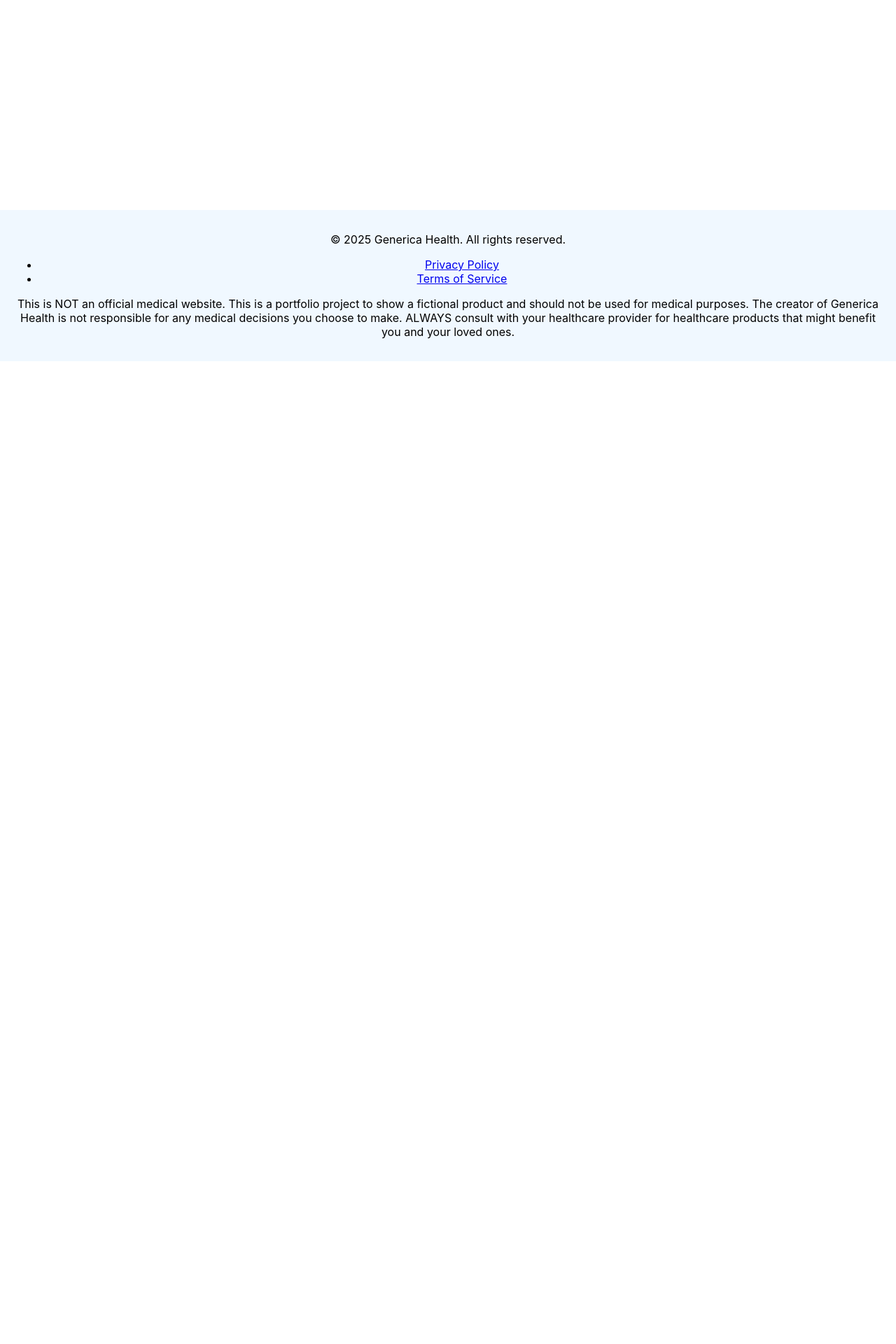
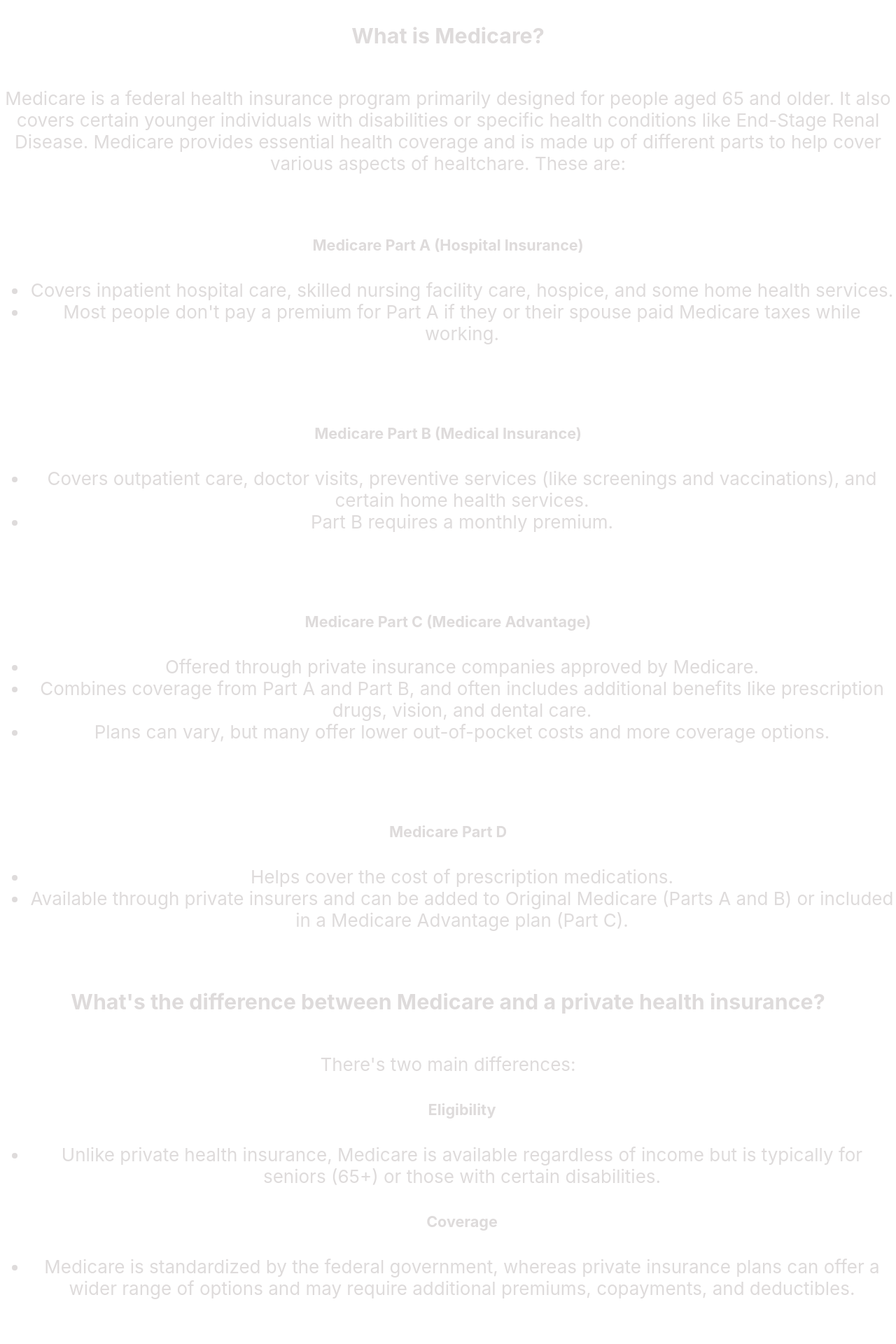
Before and after one commit to RickyFig17/Generica-Health, a React (Create React App) app: page /medicare in a window 1280 px wide. Shown: the part 500-2420 px from the top of the page at 70% size. Before the commit the page ends 1016 px from the top, so only its background shows below. Built offline with nearby package versions, Linux system fonts and the light colour scheme.

Commit message:
adding medicare information

```diff
--- a/src/Medicare.js
+++ b/src/Medicare.js
@@ -6,6 +6,7 @@ function Medicare() {
       <h1>Medicare</h1>
       <SearchForMedicarePlans />
       <SearchBar />
+      <MedicareParagraph />
     </>
   );
 }
@@ -30,4 +31,104 @@ function SearchBar() {
   );
 }
 
+function MedicareParagraph() {
+  return (
+    <>
+      <h3>What is Medicare?</h3>
+      <p>
+        Medicare is a federal health insurance program primarily designed for
+        people aged 65 and older. It also covers certain younger individuals
+        with disabilities or specific health conditions like End-Stage Renal
+        Disease. Medicare provides essential health coverage and is made up of
+        different parts to help cover various aspects of healtchare. These are:{" "}
+      </p>
+      <p>
+        <h5>Medicare Part A (Hospital Insurance)</h5>
+        <ul>
+          <li>
+            Covers inpatient hospital care, skilled nursing facility care,
+            hospice, and some home health services.
+          </li>
+          <li>
+            Most people don't pay a premium for Part A if they or their spouse
+            paid Medicare taxes while working.
+          </li>
+        </ul>
+      </p>
+      <p>
+        <h5>Medicare Part B (Medical Insurance)</h5>
+        <ul>
+          <li>
+            Covers outpatient care, doctor visits, preventive services (like
+            screenings and vaccinations), and certain home health services.
+          </li>
+          <li>Part B requires a monthly premium.</li>
+        </ul>
+      </p>
+      <p>
+        <h5>Medicare Part C (Medicare Advantage)</h5>
+        <ul>
+          <li>
+            Offered through private insurance companies approved by Medicare.
+          </li>
+          <li>
+            Combines coverage from Part A and Part B, and often includes
+            additional benefits like prescription drugs, vision, and dental
+            care.
+          </li>
+          <li>
+            Plans can vary, but many offer lower out-of-pocket costs and more
+            coverage options.
+          </li>
+        </ul>
+      </p>
+      <p>
+        <h5>Medicare Part D</h5>
+        <ul>
+          <li>Helps cover the cost of prescription medications.</li>
+          <li>
+            Available through private insurers and can be added to Original
+            Medicare (Parts A and B) or included in a Medicare Advantage plan
+            (Part C).
+          </li>
+        </ul>
+      </p>
+      <h3>
+        What's the difference between Medicare and a private health insurance?
+      </h3>
+      <p>
+        There's two main differences:
+        <ul>
+          <h5>Eligibility</h5>
+          <li>
+            Unlike private health insurance, Medicare is available regardless of
+            income but is typically for seniors (65+) or those with certain
+            disabilities.
+          </li>
+          <h5>Coverage</h5>
+          <li>
+            Medicare is standardized by the federal government, whereas private
+            insurance plans can offer a wider range of options and may require
+            additional premiums, copayments, and deductibles.
+          </li>
+        </ul>
+      </p>
+      <p>
+        <h3>Some additional information</h3>
+        <h5>Medigap</h5>
+        <li>
+          Private insurance that helps fill the gaps in Medicare coverage (e.g.,
+          out-of-pocket costs like copayments, coinsurance, and deductibles).
+        </li>
+        <h5>Costs</h5>
+        <li>
+          While Medicare covers many services, it doesn't pay for everything.
+          Beneficiaries may still have out-of-pocket expenses, including
+          premiums, deductibles, and copayments, depending on the plan.
+        </li>
+      </p>
+    </>
+  );
+}
+
 export default Medicare;
```
